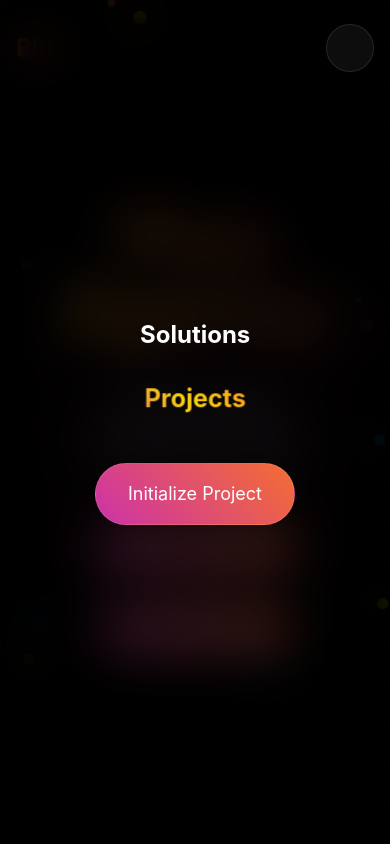
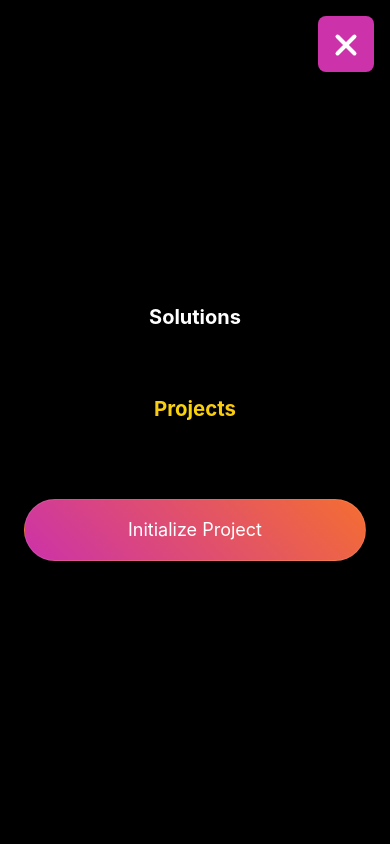
Before and after one commit to MaingiMuema/plus-agency, a Next.js app: page / in a window 390 px wide. Both pictures are taken after a click on the button "Toggle menu". Shown: the top 844 px of the page. Built offline with nearby package versions, Linux system fonts and the light colour scheme.

Commit message:
'changes'

```diff
--- a/src/components/Footer.jsx
+++ b/src/components/Footer.jsx
@@ -72,7 +72,7 @@ export default function Footer() {
                   href="mailto:hello@plusagency.com"
                   className="hover:text-[var(--secondary)] transition-colors"
                 >
-                  hello@plusagency.com
+                  hello@plus.ke
                 </a>
               </li>
               <li className="group flex items-center space-x-2 hover-float">
@@ -80,10 +80,10 @@ export default function Footer() {
                   Phone:
                 </span>
                 <a
-                  href="tel:+1234567890"
+                  href="tel:+254112246573"
                   className="hover:text-[var(--secondary)] transition-colors"
                 >
-                  +1 (234) 567-890
+                  +254 112246573
                 </a>
               </li>
             </ul>
--- a/src/components/Navbar.jsx
+++ b/src/components/Navbar.jsx
@@ -40,12 +40,12 @@ export default function Navbar() {
     <nav
       className={`fixed w-full z-50 transition-all duration-500 ${
         isScrolled
-          ? "py-4 bg-[var(--glass-bg)] backdrop-blur-xl border-b border-[var(--glass-border)]"
-          : "py-6"
+          ? "py-2 md:py-4 bg-[var(--background)] md:bg-[var(--glass-bg)] backdrop-blur-xl border-b border-[var(--glass-border)] shadow-md"
+          : "py-4 md:py-6 bg-transparent"
       }`}
     >
       <div className="container mx-auto px-4">
-        <div className="flex items-center justify-between">
+        <div className="flex items-center justify-between min-h-[48px] md:min-h-0">
           {/* Logo */}
           <a
             href="#"
@@ -87,64 +87,86 @@ export default function Navbar() {
             </button>
           </div>
 
-          {/* Mobile Menu Button */}
+          {/* Mobile Menu Button - Enhanced visibility */}
           <button
-            className="md:hidden relative z-50 w-12 h-12 flex items-center justify-center rounded-full focus:outline-none bg-[var(--glass-bg)] border border-[var(--glass-border)] backdrop-blur-sm shadow-lg"
+            className={`md:hidden fixed top-4 right-4 z-50 w-14 h-14 flex items-center justify-center rounded-lg focus:outline-none transition-all duration-300
+              ${
+                isMenuOpen
+                  ? "bg-[var(--primary)] shadow-lg shadow-[var(--primary)]/20"
+                  : isScrolled
+                  ? "bg-[var(--primary)] shadow-lg shadow-[var(--primary)]/20"
+                  : "bg-[var(--glass-bg)]/90 backdrop-blur-md border-2 border-[var(--primary)]/50 shadow-lg shadow-[var(--primary)]/10"
+              }`}
             onClick={() => setIsMenuOpen(!isMenuOpen)}
             aria-label="Toggle menu"
           >
-            <div className="relative flex flex-col items-center justify-center w-6 h-6">
+            <div className="relative flex flex-col items-center justify-center w-7 h-7">
               <span
-                className={`w-6 h-0.5 bg-foreground rounded-full transform transition-all duration-300 ${
-                  isMenuOpen ? "rotate-45 translate-y-1" : ""
+                className={`w-7 h-1 ${
+                  isMenuOpen || isScrolled ? "bg-white" : "bg-foreground"
+                } rounded-full transform transition-all duration-300 ${
+                  isMenuOpen ? "rotate-45 translate-y-1.5" : ""
                 }`}
               ></span>
               <span
-                className={`w-6 h-0.5 bg-foreground rounded-full transform transition-all duration-300 mt-1.5 ${
-                  isMenuOpen ? "-rotate-45 -translate-y-0.5" : ""
+                className={`w-7 h-1 ${
+                  isMenuOpen || isScrolled ? "bg-white" : "bg-foreground"
+                } rounded-full transform transition-all duration-300 mt-1.5 ${
+                  isMenuOpen ? "-rotate-45 -translate-y-1" : ""
                 }`}
               ></span>
             </div>
+            <div
+              className={`absolute -bottom-1 -right-1 w-3 h-3 rounded-full bg-[var(--accent-2)] ${
+                isMenuOpen ? "opacity-0" : "opacity-100 animate-pulse"
+              } transition-opacity duration-300`}
+            ></div>
           </button>
         </div>
 
         {/* Mobile Menu */}
         <div
-          className={`fixed inset-0 bg-[var(--background)]/80 backdrop-blur-xl transform transition-all duration-500 ease-in-out ${
+          className={`fixed inset-0 bg-black backdrop-blur-2xl transform transition-all duration-500 ease-in-out ${
             isMenuOpen
               ? "opacity-100 pointer-events-auto"
               : "opacity-0 pointer-events-none"
           } md:hidden`}
         >
+          <div className="absolute inset-x-0 top-0 h-16 bg-gradient-to-b from-[var(--background)] to-transparent"></div>
           <div
-            className={`flex flex-col items-center justify-center h-full space-y-8 transform transition-all duration-500 ${
+            className={`flex flex-col items-center justify-center min-h-screen px-6 py-20 transform transition-all duration-500 ${
               isMenuOpen
                 ? "translate-y-0 opacity-100"
-                : "translate-y-10 opacity-0"
+                : "translate-y-8 opacity-0"
             }`}
           >
+            <div className="w-full max-w-md space-y-6">
               {["solutions", "projects"].map((section) => (
                 <button
                   key={section}
                   onClick={() => scrollToSection(section)}
-                className={`text-2xl font-bold hover-float transition-all duration-300 ${
+                  className={`w-full py-5 px-6 text-xl font-bold rounded-lg transition-all duration-300
+                    ${
                       activeSection === section
-                    ? "gradient-text scale-105"
-                    : "text-foreground/90 hover:text-foreground"
-                }`}
+                        ? "gradient-text scale-102 bg-[var(--glass-bg)]/30"
+                        : "text-foreground/90 hover:text-foreground active:scale-98"
+                    }
+                    hover:bg-[var(--glass-bg)]/20 active:bg-[var(--glass-bg)]/30`}
                 >
                   {section.charAt(0).toUpperCase() + section.slice(1)}
                 </button>
               ))}
               <button
                 onClick={() => scrollToSection("contact")}
-              className="btn-primary text-lg px-8 py-4 mt-4 transform hover:scale-105 transition-transform duration-300"
+                className="w-full btn-primary text-lg py-5 px-6 mt-8 rounded-lg transition-all duration-300
+                  hover:scale-102 active:scale-98"
               >
                 Initialize Project
               </button>
             </div>
           </div>
         </div>
+      </div>
     </nav>
   );
 }
```
Lines whose indentation alone changed are shown as unchanged.
